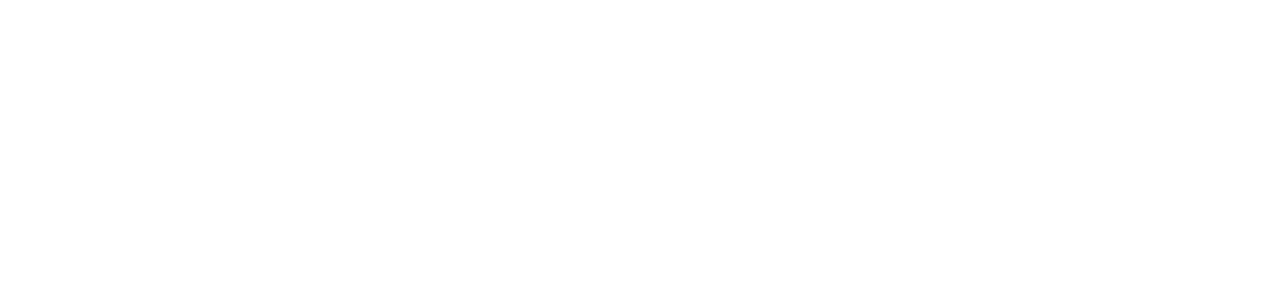
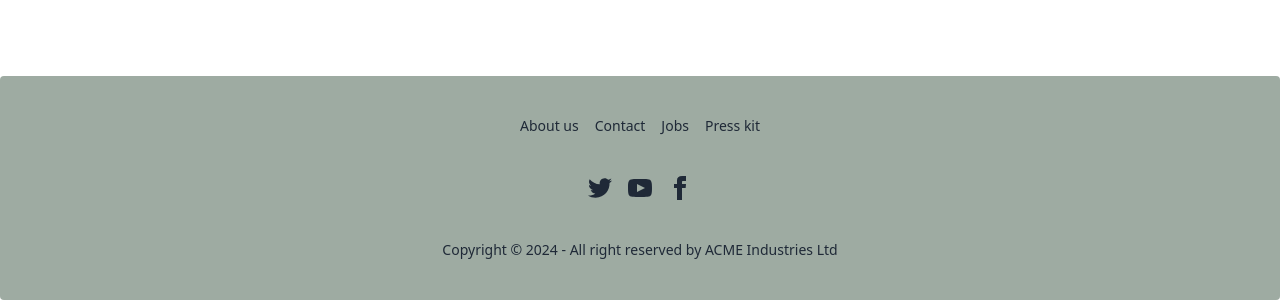
Before and after one commit to ahsan200t/EASY-SHOPPING, a React (Vite) app: page / in a window 1280 px wide. Shown: the part 792-1092 px from the top of the page. Before the commit the page ends 800 px from the top, so only its background shows below. Built offline with nearby package versions, Linux system fonts and the light colour scheme.

Commit message:
Footer Done

```diff
--- a/src/Pages/Home.jsx
+++ b/src/Pages/Home.jsx
@@ -1,13 +1,17 @@
 import { Outlet } from "react-router-dom";
 import Navbar from "../components/Navbar";
+import Footer from "../components/Footer";
 
 const Home = () => {
-    return (
-        <div className="container mx-auto">
-            <Navbar/>
-            <Outlet/>
-        </div>
-    );
+  return (
+    <div className="container mx-auto">
+      <Navbar />
+      <div className="h-[100vh]">
+        <Outlet />
+      </div>
+      <Footer />
+    </div>
+  );
 };
 
 export default Home;
--- a/src/components/Footer.jsx
+++ b/src/components/Footer.jsx
@@ -1,9 +1,57 @@
 const Footer = () => {
-    return (
-        <div>
-
+  return (
+    <footer className="footer footer-center bg-[#9EABA2] text-base-content rounded p-10">
+      <nav className="grid grid-flow-col gap-4">
+        <a className="link link-hover">About us</a>
+        <a className="link link-hover">Contact</a>
+        <a className="link link-hover">Jobs</a>
+        <a className="link link-hover">Press kit</a>
+      </nav>
+      <nav>
+        <div className="grid grid-flow-col gap-4">
+          <a>
+            <svg
+              xmlns="http://www.w3.org/2000/svg"
+              width="24"
+              height="24"
+              viewBox="0 0 24 24"
+              className="fill-current"
+            >
+              <path d="M24 4.557c-.883.392-1.832.656-2.828.775 1.017-.609 1.798-1.574 2.165-2.724-.951.564-2.005.974-3.127 1.195-.897-.957-2.178-1.555-3.594-1.555-3.179 0-5.515 2.966-4.797 6.045-4.091-.205-7.719-2.165-10.148-5.144-1.29 2.213-.669 5.108 1.523 6.574-.806-.026-1.566-.247-2.229-.616-.054 2.281 1.581 4.415 3.949 4.89-.693.188-1.452.232-2.224.084.626 1.956 2.444 3.379 4.6 3.419-2.07 1.623-4.678 2.348-7.29 2.04 2.179 1.397 4.768 2.212 7.548 2.212 9.142 0 14.307-7.721 13.995-14.646.962-.695 1.797-1.562 2.457-2.549z"></path>
+            </svg>
+          </a>
+          <a>
+            <svg
+              xmlns="http://www.w3.org/2000/svg"
+              width="24"
+              height="24"
+              viewBox="0 0 24 24"
+              className="fill-current"
+            >
+              <path d="M19.615 3.184c-3.604-.246-11.631-.245-15.23 0-3.897.266-4.356 2.62-4.385 8.816.029 6.185.484 8.549 4.385 8.816 3.6.245 11.626.246 15.23 0 3.897-.266 4.356-2.62 4.385-8.816-.029-6.185-.484-8.549-4.385-8.816zm-10.615 12.816v-8l8 3.993-8 4.007z"></path>
+            </svg>
+          </a>
+          <a>
+            <svg
+              xmlns="http://www.w3.org/2000/svg"
+              width="24"
+              height="24"
+              viewBox="0 0 24 24"
+              className="fill-current"
+            >
+              <path d="M9 8h-3v4h3v12h5v-12h3.642l.358-4h-4v-1.667c0-.955.192-1.333 1.115-1.333h2.885v-5h-3.808c-3.596 0-5.192 1.583-5.192 4.615v3.385z"></path>
+            </svg>
+          </a>
         </div>
-    );
+      </nav>
+      <aside>
+        <p>
+          Copyright © {new Date().getFullYear()} - All right reserved by ACME
+          Industries Ltd
+        </p>
+      </aside>
+    </footer>
+  );
 };
 
 export default Footer;
```
